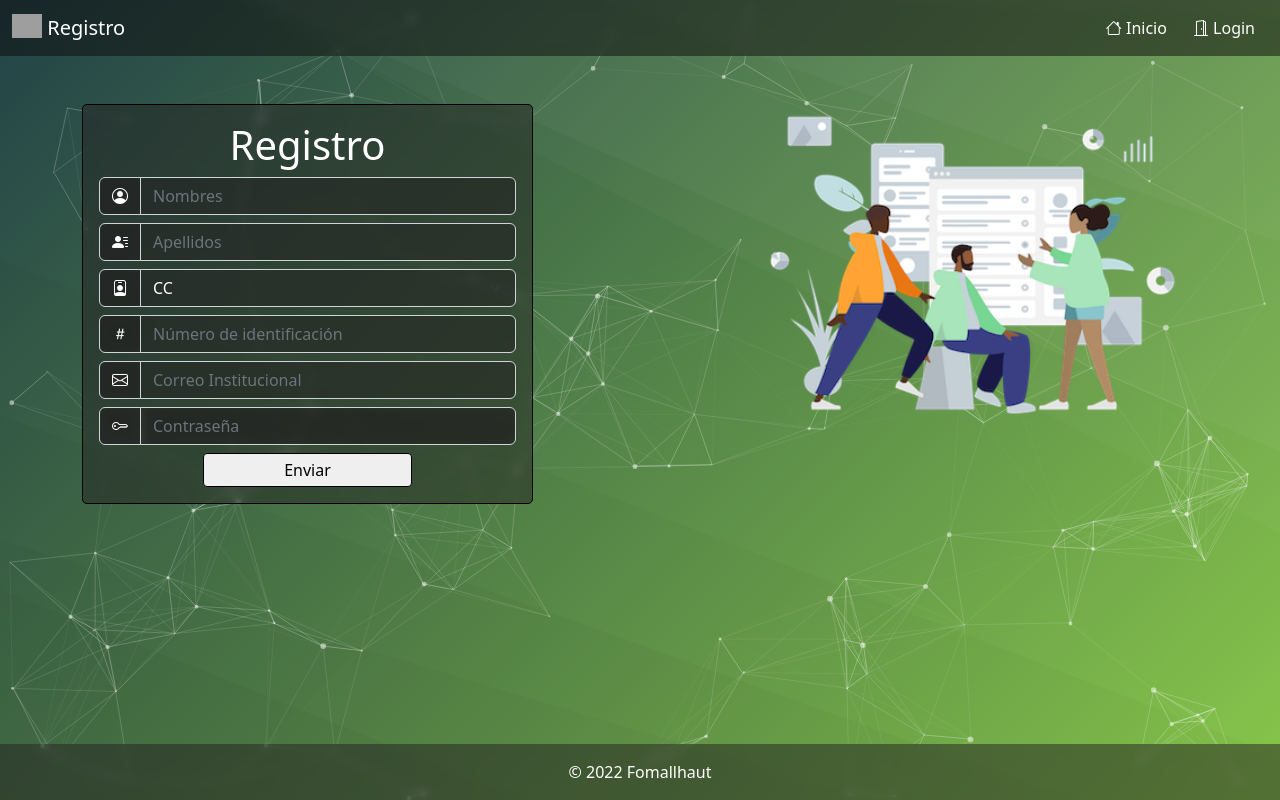
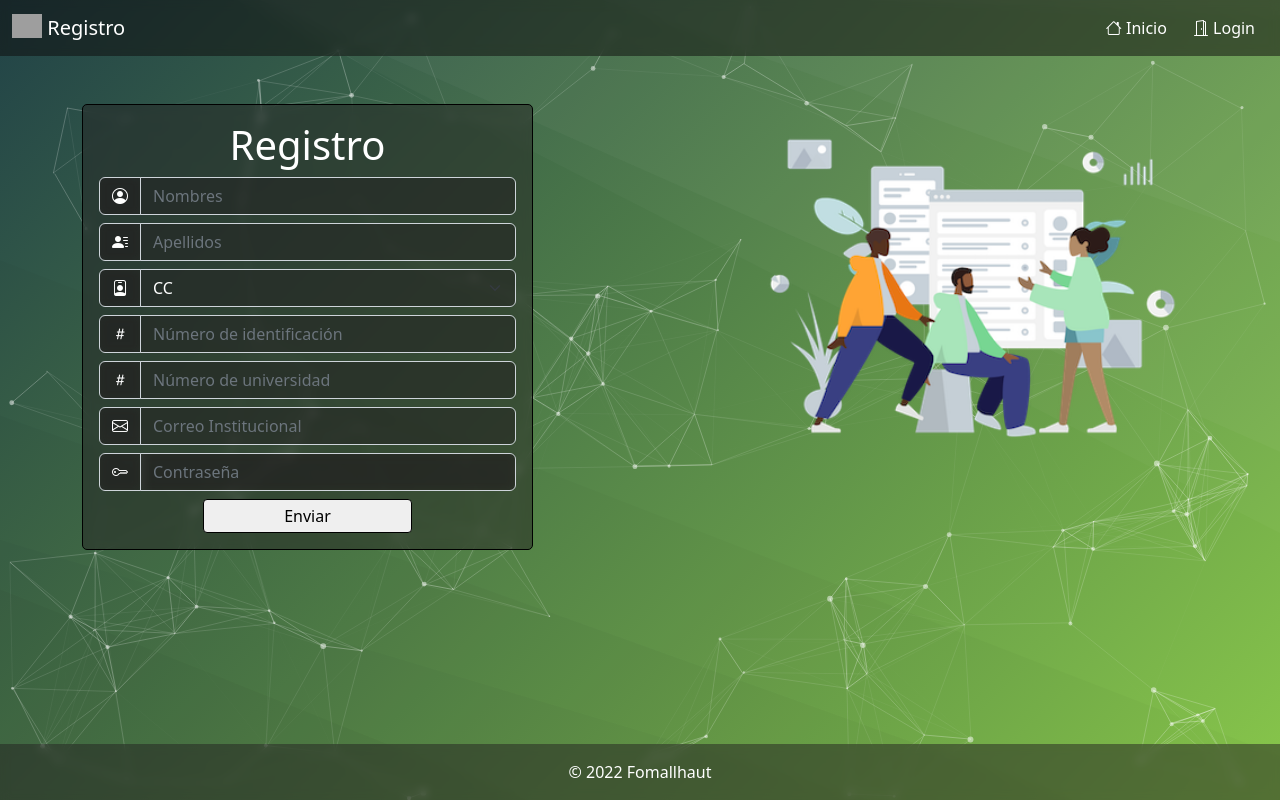
Before and after one commit to JeanSalinas/BlockchainProyectosIntegradores, a Django app: page /registro/ in a window 1280 px wide. Run offline with Django 4.2, Linux system fonts and the light colour scheme; some libraries are stand-ins or nearby versions; grey boxes are pictures that could not be loaded.

Commit message:
Add class for register user

```diff
--- a/fomallhaut/fomallhaut/urls.py
+++ b/fomallhaut/fomallhaut/urls.py
@@ -22,6 +22,7 @@ urlpatterns = [
     path('', views.index, name='index'),
     path('login/', views.login_views, name='login'),
     path('registro/', views.registro_views, name='registro'),
+    path('registro_usuario/', views.registro_usuario),
     # path('admin/', admin.site.urls),
     path('inicioAdministrador/', views.inicioAdministrador_views, name='inicioAdministrador'),
     path('inicioEstudiante/', views.inicioEstudiante_views, name='inicioEstudiante'),
--- a/fomallhaut/projecto/templates/formularios/vistasEstudiantes/registro.html
+++ b/fomallhaut/projecto/templates/formularios/vistasEstudiantes/registro.html
@@ -6,15 +6,16 @@
         <div class="row align-items-center justify-content-between">
 
             <div class="col-md-5">
-                <form action="#" method="post" class="form-login mt-5 text-center fondo" data-aos="fade-right"
+                <form action="/registro_usuario/" method="post" class="form-login mt-5 text-center fondo" data-aos="fade-right"
                     data-aos-offset="300" data-aos-easing="ease-in-sine">
+                    {% csrf_token %}
                     <h1 class="text-center mb-2" style="color: white;">
                         Registro
                     </h1>
                     <div class="input-group mb-2">
                         <span class="input-group-text fondo" id="basic-addon1"><i class="bi bi-person-circle"
                                 style="color:#fff;"></i></span>
-                        <input class="form-control" type="text" name="nombre" placeholder="Nombres"
+                        <input class="form-control" type="text" name="nombres" placeholder="Nombres"
                             style="color:#fff; background-color: rgba(34, 32, 32, 0.5);">
                     </div>
                     <div class="input-group mb-2">
@@ -27,10 +28,10 @@
                     <div class="input-group mb-2">
                         <span class="input-group-text fondo" id="basic-addon1"><i class="bi bi-person-badge"
                                 style="color:#fff;"></i></span>
-                        <select name="" id="" class="form-select"
+                        <select name="tipo_documento" class="form-select"
                             style="color:#fff; background-color: rgba(34, 32, 32, 0.5);">
-                            <option value="CC">CC</option>
-                            <option value="TI">TI</option>
+                            <option value="1">CC</option>
+                            <option value="2">TI</option>
                         </select>
                     </div>
                     <div class="input-group mb-2">
@@ -38,6 +39,13 @@
                                 style="color:#fff;"></i></span>
                         <input class="form-control" type="text" name="numero_identificacion"
                             placeholder="Número de identificación"
+                            style="color:#fff; background-color: rgba(34, 32, 32, 0.5);">
+                    </div>
+                    <div class="input-group mb-2">
+                        <span class="input-group-text fondo" id="basic-addon1"><i class="bi bi-hash"
+                                style="color:#fff;"></i></span>
+                        <input class="form-control" type="text" name="numero_universidad"
+                            placeholder="Número de universidad"
                             style="color:#fff; background-color: rgba(34, 32, 32, 0.5);">
                     </div>
                     <div class="input-group mb-2">
--- a/fomallhaut/projecto/views.py
+++ b/fomallhaut/projecto/views.py
@@ -1,4 +1,5 @@
-from django.shortcuts import render
+from django.shortcuts import render, redirect
+from  .usuario import Usuarios
 
 # Create your views here.
 def index(request):
@@ -13,6 +14,29 @@ def registro_views(request):
     return render(request, 'formularios/vistasEstudiantes/registro.html',{
         "title":"Registro"
 })
+def registro_usuario(request):
+    if request.method == 'POST':
+        nombres=request.POST['nombres']
+        apellidos=request.POST['apellidos']
+        tipo_documento=request.POST['tipo_documento']
+        numero_documento=request.POST['numero_identificacion']
+        numero_universidad=request.POST['numero_universidad']
+        correo_institucional=request.POST['email_insitucional']
+        contrasena=request.POST['contraseña']
+        rol="1"
+        ciclo="1"
+        usuario = Usuarios(nombres, apellidos, correo_institucional, tipo_documento, numero_documento, numero_universidad, contrasena, rol, ciclo)
+        usuario.set_usuario()
+        return redirect('')
+
+
+
+
+
+
+
+
+
 def inicioAdministrador_views(request):
     return render(request, 'formularios/vistasAdministrador/inicioAdministrador.html',{
         "title":"Inicio Administrador"
```
Also changed, not shown: fomallhaut/projecto/usuario.py (added, +15 -0 lines).
